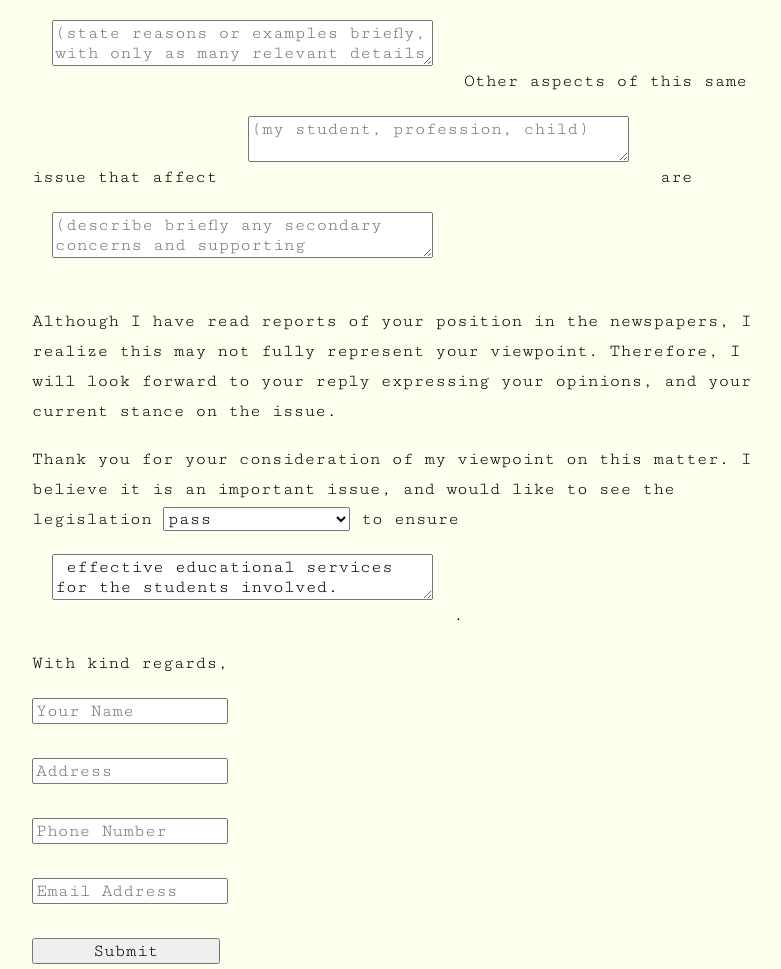
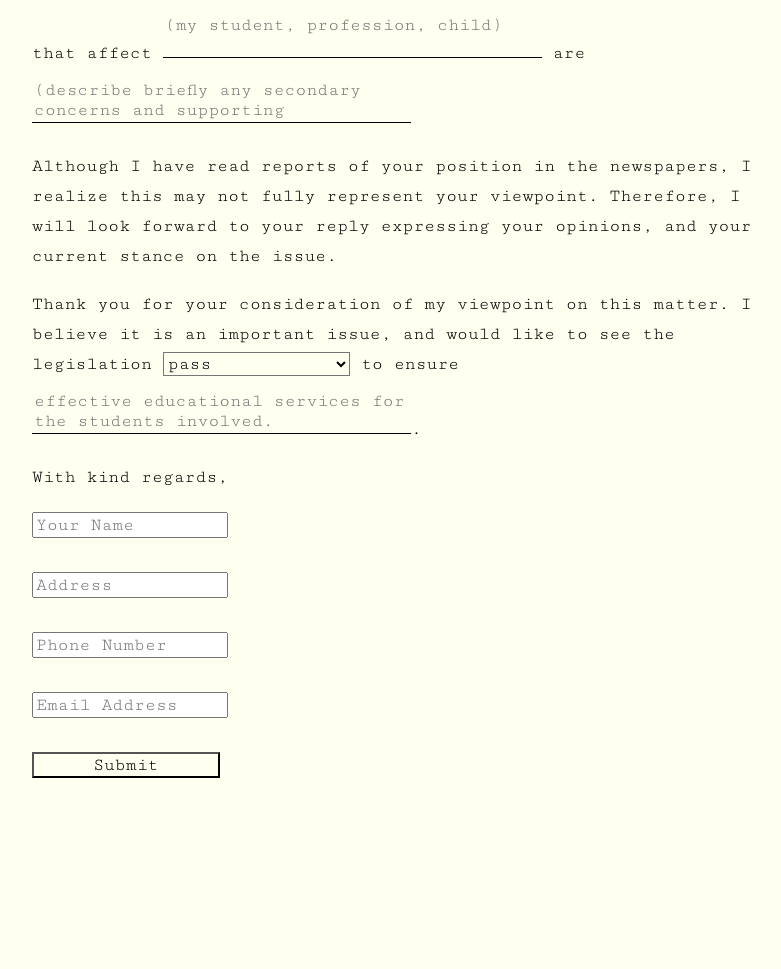
Before and after one commit to livhoffman/dearrepresentative, a plain HTML site: page DearRep/index.html in a window 1280 px wide. Shown: the part 612-1581 px from the top of the page, without its empty margins (233-1014 px from the left). After the commit the page ends 1412 px from the top, so only its background shows below. Drawn offline with Linux system fonts and the light colour scheme.

Commit message:
tweaks to button, textarea and more.

```diff
--- a/DearRep/index.html
+++ b/DearRep/index.html
@@ -21,13 +21,13 @@
       <p>Dear Representative <select>(last name)</select>:
       </p>
       <p>The legislation addressing <select>(describe issue concisely, or use exact name of bill before legislature)</select>  is of paramount interest to me because I am a
-        <textarea placeholder="(Certified Academic Language Therapist, parent, teacher, etc.)"></textarea> This issue directly impacts
-        <textarea placeholder="(my students, my profession, the way we as professionals will be able to function effectively, my child, etc.)"></textarea>
+        <textarea placeholder="(Certified Academic Language Therapist, parent, teacher, etc.)" wrap="hard" cols="1"></textarea> This issue directly impacts
+        <textarea placeholder="(my students, my profession, the way we as professionals will be able to function effectively, my child, etc.)" wrap="hard" cols="1"></textarea>
       </p>
       <p>I am primarily concerned about <select>(describe major specific concern within the larger issue)</select> because
-        <textarea placeholder="(state reasons or examples briefly, with only as many relevant details as necessary to make your point clearly.)"></textarea>
-        Other aspects of this same issue that affect <textarea placeholder="(my student, profession, child)"></textarea> are
-        <textarea placeholder="(describe briefly any secondary concerns and supporting situations, reasons, examples, etc.)"></textarea>
+        <textarea placeholder="(state reasons or examples briefly, with only as many relevant details as necessary to make your point clearly.)" wrap="hard" cols="1"></textarea>
+        Other aspects of this same issue that affect <textarea placeholder="(my student, profession, child)" wrap="hard" cols="1"></textarea> are
+        <textarea placeholder="(describe briefly any secondary concerns and supporting situations, reasons, examples, etc.)" wrap="hard" cols="1"></textarea>
       </p>
       <p>Although I have read reports of your position in the newspapers, I realize this may not fully represent your viewpoint. Therefore, I will look forward to your reply expressing your opinions, and your current stance on the issue.
       </p>
@@ -37,7 +37,7 @@
           <option value="fail">fail</option>
           <option value="be amended">be amended</option>
         </select> to ensure
-        <textarea> effective educational services for the students involved.</textarea>.
+        <textarea placeholder="effective educational services for the students involved." wrap="hard" cols="1"></textarea>.
       </p>
     </div>
     <div id="greeting">
@@ -48,7 +48,7 @@
         <input placeholder="Address"</input><br /><br />
         <input placeholder="Phone Number"</input><br /><br />
         <input placeholder="Email Address"</input><br /><br />
-        <input type=submit></input>
+        <input type=submit id="button"></input>
       </p>
     </div>
   </div>
--- a/DearRep/style.css
+++ b/DearRep/style.css
@@ -10,7 +10,8 @@ h1 {
 }
 
 h2 {
-  font-size: 20px
+  font-size: 32px;
+  font-weight: bold;
 }
 
 p {
@@ -29,7 +30,12 @@ textarea {
   font-size: 18px;
   font-family: 'Cutive Mono', monospace;
   display: inline-block;
-  margin: 20px 20px;
+  position: relative;
+  margin-top: 10px;
+  background-color: #FFFFF0;
+  border: 0px;
+  border-bottom: 1px solid black;
+  resize: none;
 }
 
 select {
@@ -37,6 +43,7 @@ select {
   width: 25%;
   font-size: 18px;
   font-family: 'Cutive Mono', monospace;
+  background-color: #FFFFF0;
 }
 
 input {
@@ -45,3 +52,14 @@ input {
   font-size: 18px;
   font-family: 'Cutive Mono', monospace;
 }
+
+.placeholder {
+  color: #DCDCDC;
+}
+
+#button {
+  font-size: 18px;
+  font-family: 'Cutive Mono', monospace;
+  background-color: #FFFFF0;
+  padding:
+}
```
Also changed, not shown: DearRep/about.html (+1 -1 lines). Lines whose indentation alone changed are shown as unchanged.
